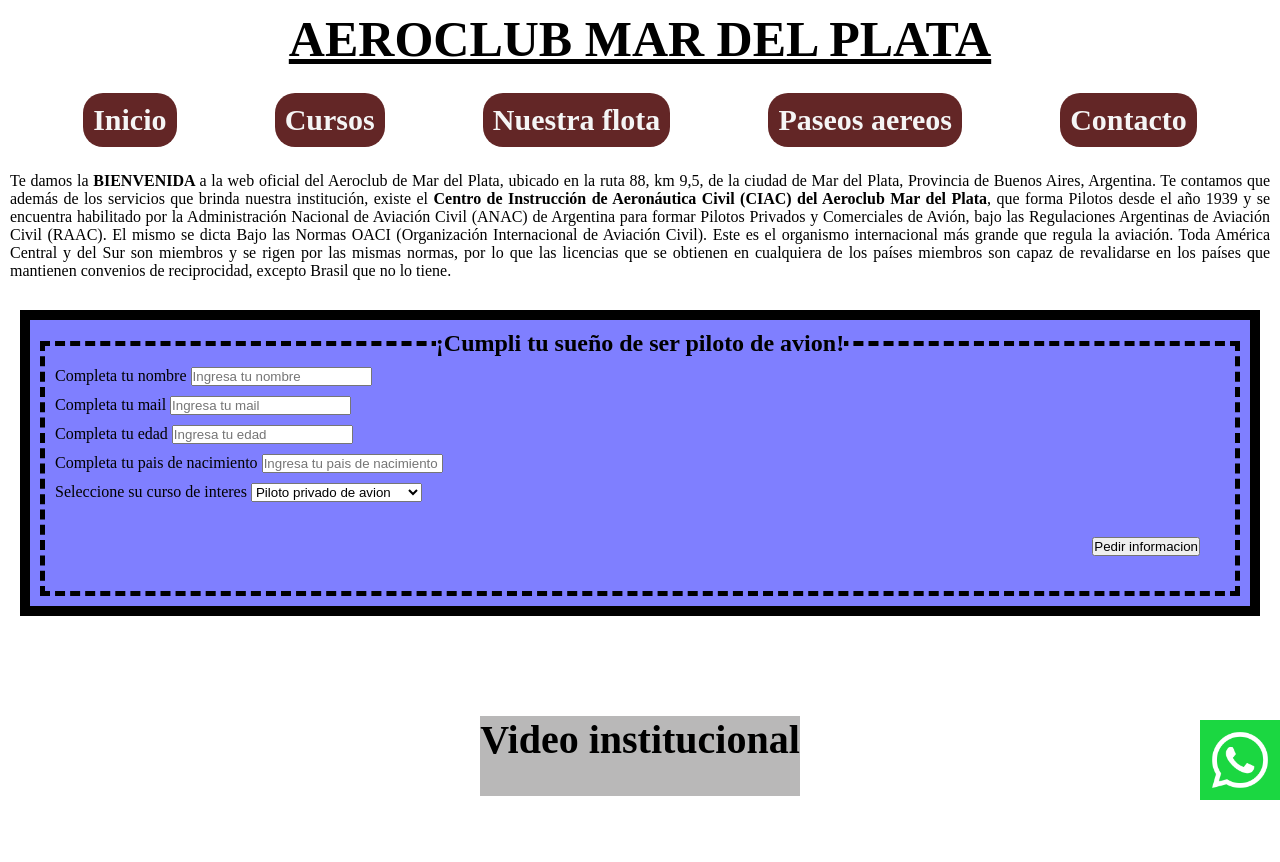
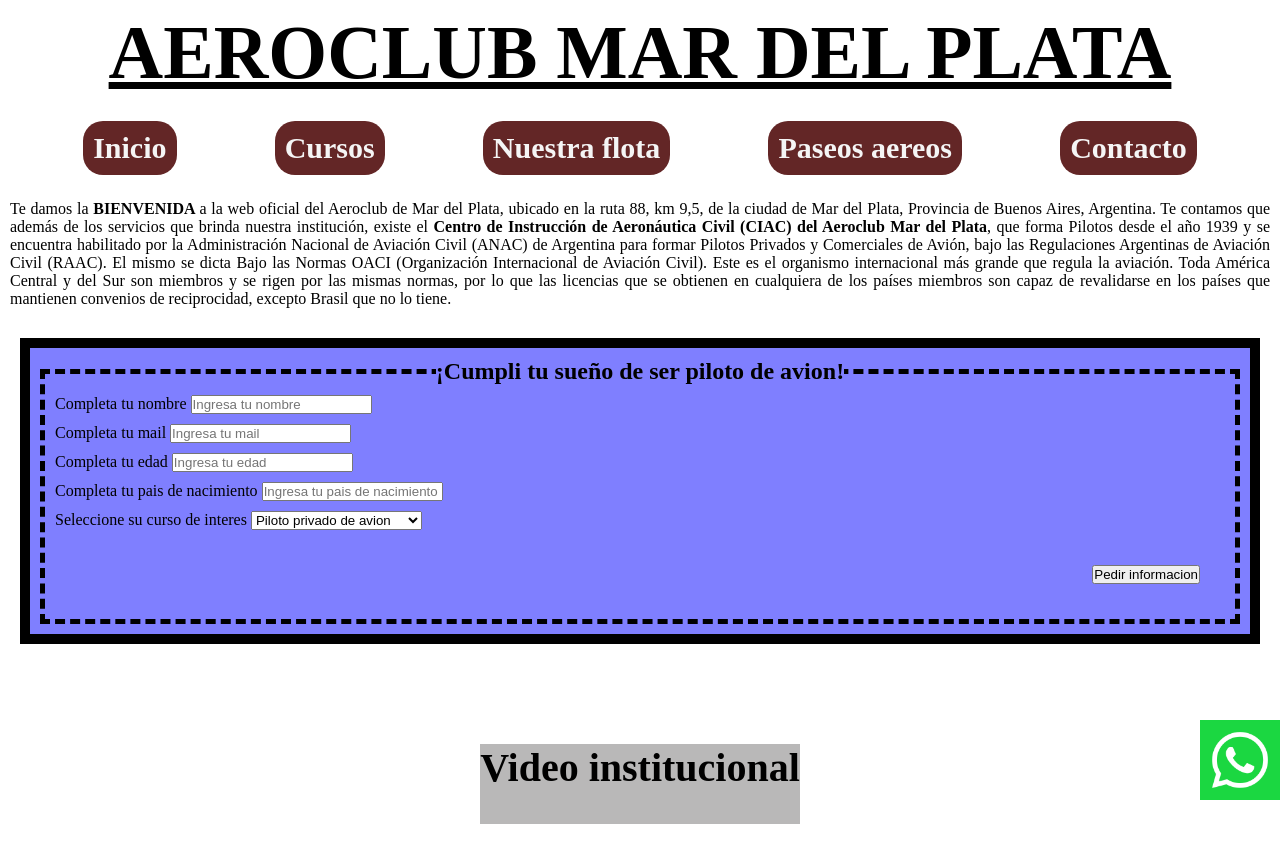
Before and after one commit to rodridantas/Aeroclub, a plain HTML site: page index.html in a window 1280 px wide. In both pictures the pointer is over the element "AEROCLUB MAR DEL PLATA". Shown: the top 862 px of the page. Drawn offline with Linux system fonts and the light colour scheme.

Commit message:
agregue transicion al titulo del index

```diff
--- a/css/style.css
+++ b/css/style.css
@@ -37,6 +37,12 @@ header{
     font-size: 50px;
     text-decoration: underline;
     padding: 2px;
+    transition: 5s;
+
+}
+
+.titulo:hover{
+    font-size: 80px;
 }
 
 nav ul{
```
Also changed, not shown: index.html (line endings or trailing spaces).
